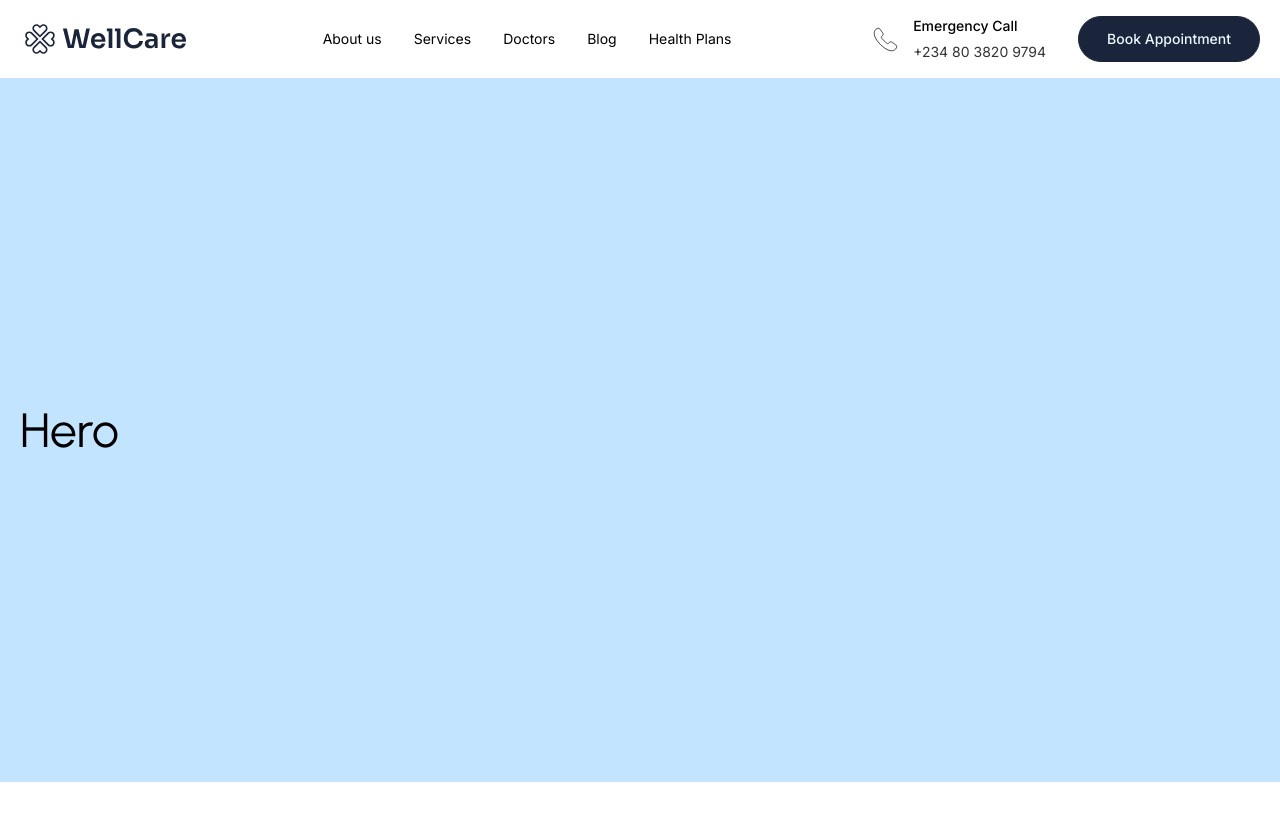
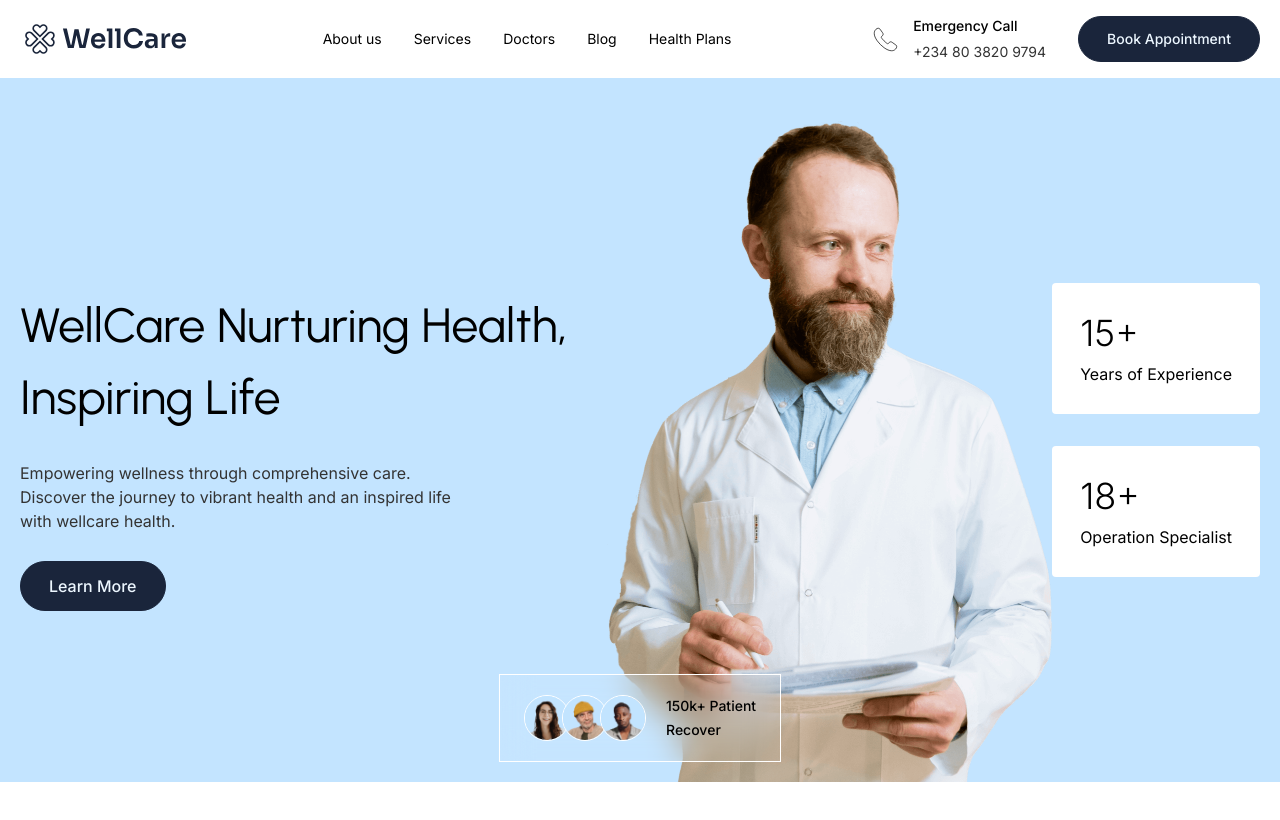
Before and after one commit to rowleks/wellcare, a Next.js app: page / in a window 1280 px wide. Shown: the top 820 px of the page. Built offline with nearby package versions, Linux system fonts and the light colour scheme.

Commit message:
hero section done

```diff
--- a/src/app/components/hero/Hero.tsx
+++ b/src/app/components/hero/Hero.tsx
@@ -1,9 +1,76 @@
+import Image from "next/image";
+import Link from "next/link";
+
 export default function Hero() {
   return (
-    <main className="bg-primary-100 mb-40">
-      <div className="container">
-        <div className="min-h-[44rem] flex items-center">
-          <h1>Hero</h1>
+    <main className="bg-primary-100 mb-40 relative">
+      <div className="container w-full">
+        <div className="sm:h-[30rem] lg:h-[44rem] flex flex-col xs:flex-row items-center overflow-hidden w-full justify-between">
+          <div className="flex flex-col max-w-xl gap-7 xs:min-w-[26rem] max-xs:w-full pt-10">
+            <h1 className="max-xs:text-center">
+              WellCare Nurturing Health, Inspiring Life
+            </h1>
+            <p className="text-dark-200 xs:max-w-4/5 max-xs:text-center">
+              Empowering wellness through comprehensive care. Discover the
+              journey to vibrant health and an inspired life with wellcare
+              health.
+            </p>
+            <Link href="#" className="btn-primary w-fit max-xs:self-center">
+              Learn More
+            </Link>
+          </div>
+
+          <div className="flex items-center h-full">
+            <div className="pt-10 h-full">
+              <Image
+                src="/hero-image.png"
+                alt="hero image"
+                width={416}
+                height={700}
+                className="object-cover min-h-full lg:h-[700px] xs:min-w-[28rem] relative xs:max-[49rem]:right-34"
+              />
+            </div>
+            <div className="max-[992px]:hidden flex flex-col gap-8">
+              <div className="flex flex-col gap-1.5 bg-white p-7 rounded-sm">
+                <p className="font-light text-4xl/tight">15+</p>
+                <p>Years of Experience</p>
+              </div>
+              <div className="flex flex-col gap-1.5 bg-white p-7 rounded-sm">
+                <p className="font-light text-4xl/tight">18+</p>
+                <p>Operation Specialist</p>
+              </div>
+            </div>
+          </div>
+        </div>
+      </div>
+
+      <div className="flex items-center absolute py-5 px-6 border-1 border-white bg-[#ffffff0d] backdrop-blur-lg bottom-5 sm:left-2/5 lg:left-1/2 transform lg:translate-x-[-50%] left-5">
+        <div className="flex items-center">
+          <Image
+            src="/avatar-1.jpg"
+            alt="reviewer avatar"
+            height={46}
+            width={46}
+            className="rounded-full relative border-1 border-white"
+          />
+          <Image
+            src="/avatar-2.jpg"
+            alt="reviewer avatar"
+            height={46}
+            width={46}
+            className="rounded-full relative border-1 border-white z-2 right-2"
+          />
+          <Image
+            src="/avatar-3.jpg"
+            alt="reviewer avatar"
+            height={46}
+            width={46}
+            className="rounded-full relative border-1 border-white z-4 right-4"
+          />
+        </div>
+        <div className="flex flex-col gap-1 text-sm ml-1 font-medium">
+          <span>150k+ Patient</span>
+          <span>Recover</span>
         </div>
       </div>
     </main>
--- a/src/app/globals.css
+++ b/src/app/globals.css
@@ -7,7 +7,9 @@
   --color-primary-200: #1a253b;
   --color-secondary-100: #edf7ff;
   --font-inter: "Inter";
-  --font-urbanist: "Urbanist"
+  --font-urbanist: "Urbanist";
+
+  --breakpoint-xs: 30rem;
 }
 
 body {
@@ -17,11 +19,11 @@ body {
 }
 
 h1, h2, h3, h4, h5, h6 {
-  @apply font-urbanist
+  @apply font-urbanist leading-normal
 }
 
 h1 {
-  @apply text-5xl/normal
+  @apply text-4xl lg:text-5xl/normal
 }
 h2 {
   @apply text-4xl/normal
```
